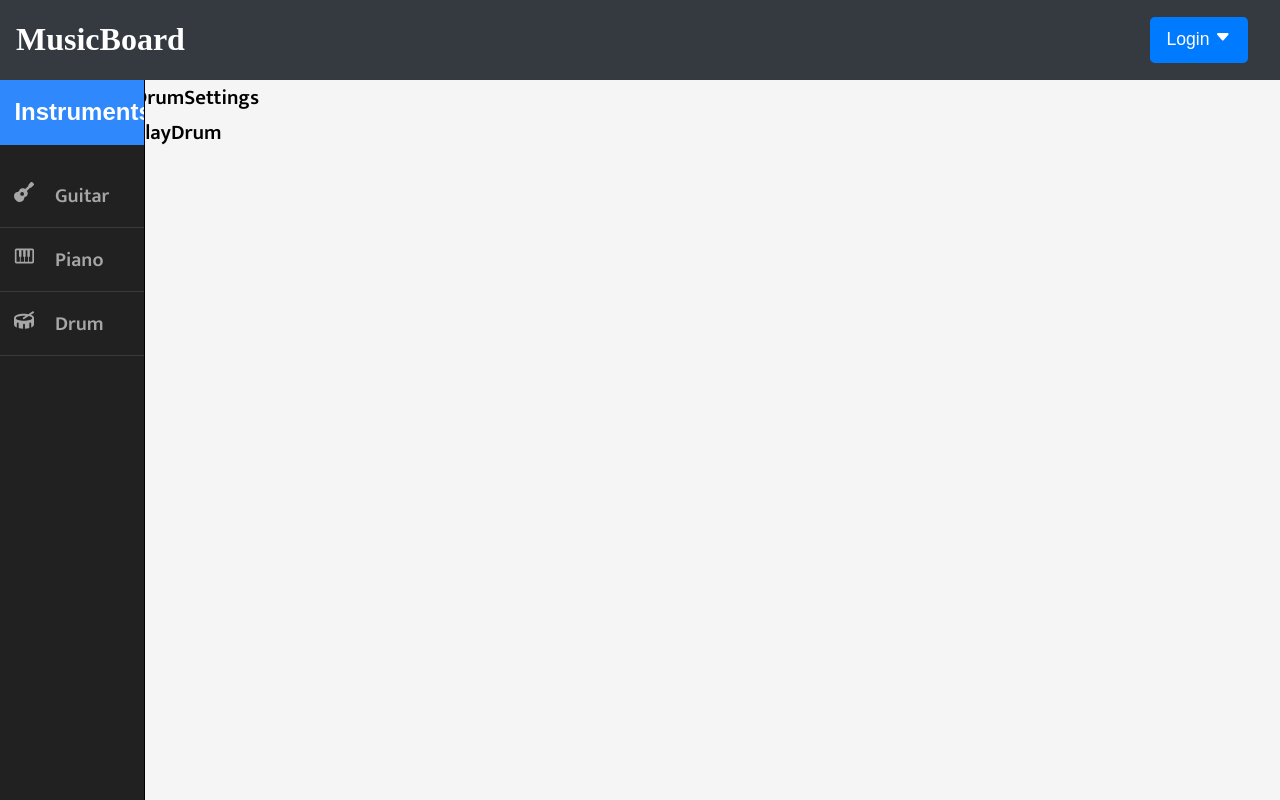
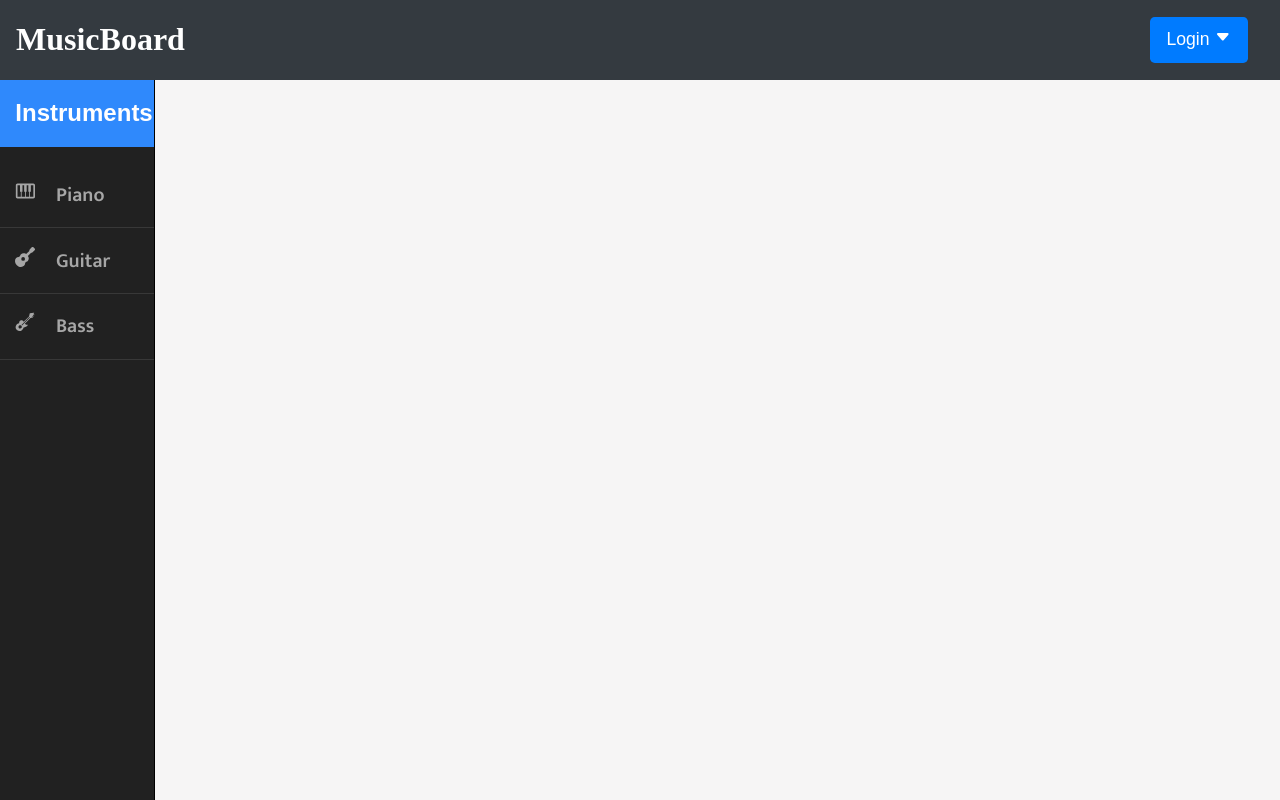
Before and after one commit to gyugyipeter/szakdoga, a React (Create React App) app in the folder frontend/: page /drum in a window 1280 px wide. Shown: the top 800 px of the page. Built offline with nearby package versions, Linux system fonts and the light colour scheme; a web font is replaced by a local one.

Commit message:
drums removed, bass componenets added

```diff
--- a/frontend/src/components/DrumBody.js
+++ b/frontend/src/components/BassBody.js
@@ -1,18 +1,18 @@
 import React from "react";
-import DrumSettings from "./DrumSettings";
-import PlayDrum from "./PlayDrum";
+import BassSettings from "./BassSettings";
+import PlayBass from "./PlayBass";
 
-function DrumBody(props) {
+function BassBody(props) {
   return (
     <>
       <div className="card card-stats">
         <div className="card-header">
           <div>
-            <DrumSettings/>
+            <BassSettings/>
           </div>
           <div>
             <div>
-              <PlayDrum/>
+              <PlayBass/>
             </div>
           </div>
         </div>
@@ -21,4 +21,4 @@ function DrumBody(props) {
   );
 }
 
-export default DrumBody;
+export default BassBody;
--- /dev/null
+++ b/frontend/src/components/BassSettings.js
@@ -0,0 +1,11 @@
+import React from "react";
+
+function BassSettings(props) {
+  return (
+    <>
+      BassSettings
+    </>
+  );
+}
+
+export default BassSettings;
--- a/frontend/src/components/Body.js
+++ b/frontend/src/components/Body.js
@@ -6,11 +6,12 @@ import {
   Switch
 } from "react-router-dom";
 import { CgPiano } from "react-icons/cg";
-import { FaGuitar, FaDrum } from "react-icons/fa";
+import { FaGuitar } from "react-icons/fa";
+import { GiGuitar } from "react-icons/gi";
 
 import Guitarbody from "./GuitarBody";
 import Pianobody from "./PianoBody";
-import Drumbody from "./DrumBody";
+import Bassbody from "./BassBody";
 import "./Sidebar.css";
 
 function Body(props) {
@@ -21,18 +22,18 @@ function Body(props) {
           <span className="sidebarHeader">Instruments</span>
           <ul>
             <li>
+              <Link to="/piano">
+                <CgPiano className="sidebarIcon" /> Piano
+              </Link>
+            </li>
+            <li>
               <Link to="/guitar">
                 <FaGuitar className="sidebarIcon" /> Guitar
               </Link>
             </li>
             <li>
-              <Link to="/piano">
-                <CgPiano className="sidebarIcon" /> Piano
-              </Link>
-            </li>
-            <li>
-              <Link to="/drum">
-                <FaDrum className="sidebarIcon" /> Drum
+              <Link to="/bass">
+                <GiGuitar className="sidebarIcon" /> Bass
               </Link>
             </li>
           </ul>
@@ -41,7 +42,7 @@ function Body(props) {
           <Switch>
             <Route path={["/","/guitar"]} exact component={Guitarbody} />
             <Route path="/piano" exact component={Pianobody} />
-            <Route path="/drum" exact component={Drumbody} />
+            <Route path="/bass" exact component={Bassbody} />
           </Switch>
         </div>
       </div>
--- a/frontend/src/components/DrumSettings.js
+++ /dev/null
@@ -1,11 +0,0 @@
-import React from "react";
-
-function DrumSettings(props) {
-  return (
-    <>
-      DrumSettings
-    </>
-  );
-}
-
-export default DrumSettings;
--- /dev/null
+++ b/frontend/src/components/PlayBass.js
@@ -0,0 +1,11 @@
+import React from "react";
+
+function PlayBass(props) {
+  return (
+    <>
+      PlayBass
+    </>
+  );
+}
+
+export default PlayBass;
--- a/frontend/src/components/PlayDrum.js
+++ /dev/null
@@ -1,11 +0,0 @@
-import React from "react";
-
-function PlayDrum(props) {
-  return (
-    <>
-      PlayDrum
-    </>
-  );
-}
-
-export default PlayDrum;
--- a/frontend/src/components/Sidebar.css
+++ b/frontend/src/components/Sidebar.css
@@ -1,7 +1,7 @@
 .sidebar {
   margin: 0;
   padding: 0;
-  min-width: 9rem;
+  min-width: 9.6rem;
   margin-bottom: -5000px;
   padding-bottom: 5000px;
   overflow: hidden;
@@ -17,7 +17,7 @@
   margin-top: 0;
   display: block;
   line-height: 1.5;
-  margin-bottom: 20px;
+  margin-bottom: 1rem;
   font-weight: 700;
   font-size: 1.5rem;
   padding: 10% 10%;
@@ -25,6 +25,7 @@
   font-family: "Poppins", Arial, sans-serif;
   color: #fff;
   background: #2f89fc;
+  text-align: center;
 }
 
 .sidebar ul li a {
@@ -55,12 +56,6 @@
   border-bottom: 1px solid #2f89fc;
 }
 
-div.content {
-  margin-left: 200px;
-  padding: 1px 16px;
-  height: 1000px;
-}
-
 .page {
   font-family: "Mukta", sans-serif;
   display: grid;
```
